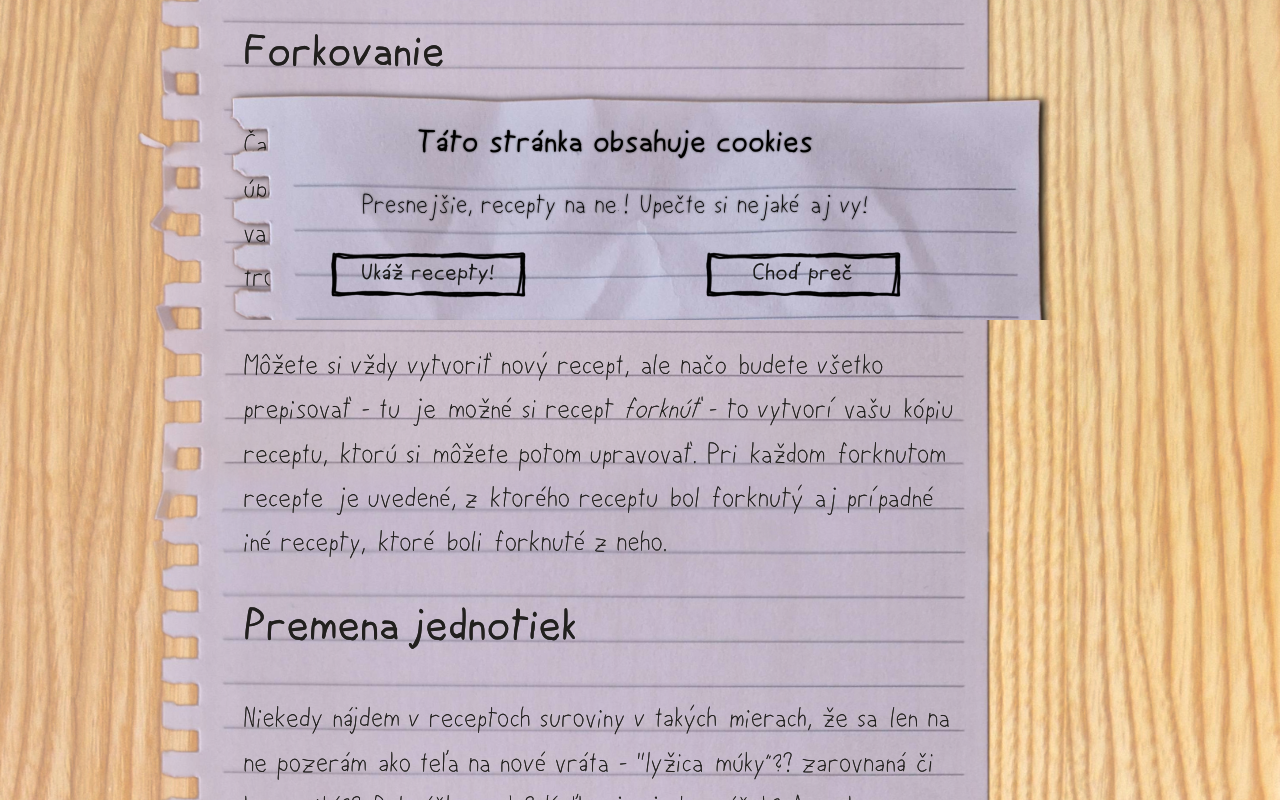
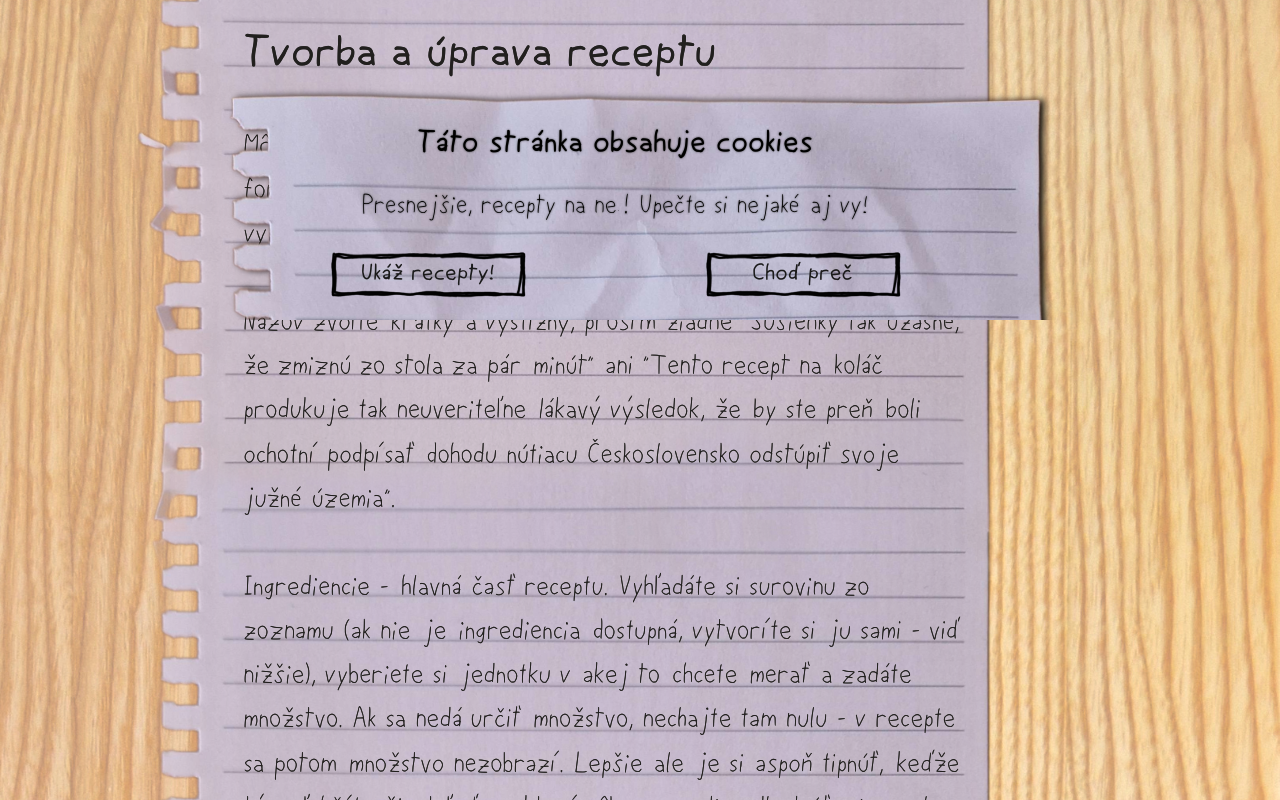
Before and after one commit to cxivo/kyberkucharka, a React (Vite) app in the folder kyberkucharka-frontend/: page /how-to-use in a window 1280 px wide. Shown: the part 480-1280 px from the top of the page. Built offline with nearby package versions, Linux system fonts and the light colour scheme.

Commit message:
no longer display amount of ingredient if the weight is zero

```diff
--- a/kyberkucharka-frontend/src/recipeComponents/DisplayUsedIngredient.tsx
+++ b/kyberkucharka-frontend/src/recipeComponents/DisplayUsedIngredient.tsx
@@ -43,7 +43,8 @@ export default function DisplayUsedIngredient({
         ) {
           setUsedUnit("tsp");
         } else {
-        setUsedUnit(used_ingredient.ingredient.primary_unit);}
+          setUsedUnit(used_ingredient.ingredient.primary_unit);
+        }
         break;
       case "grams":
         setUsedUnit("g");
@@ -94,6 +95,10 @@ export default function DisplayUsedIngredient({
 
   return (
     <li key={used_ingredient.id}>
+      {used_ingredient.weight === 0 ? (
+        ""
+      ) : (
+        <>
           {roundToAtMostDecimals(
             gramsToAmount(
               used_ingredient.weight * (scale ?? 1),
@@ -123,9 +128,15 @@ export default function DisplayUsedIngredient({
             </select>
           ) : (
             // only grams are available, don't display a select
-        formatAmount(used_ingredient.ingredient, used_ingredient.weight * (scale ?? 1), "g")
+            formatAmount(
+              used_ingredient.ingredient,
+              used_ingredient.weight * (scale ?? 1),
+              "g"
+            )
           )}
           {" - "}
+        </>
+      )}
       {used_ingredient.ingredient.name}
     </li>
   );
--- a/kyberkucharka-frontend/src/recipeComponents/EditableIngredient.tsx
+++ b/kyberkucharka-frontend/src/recipeComponents/EditableIngredient.tsx
@@ -38,7 +38,7 @@ export default function EditableIngredient({
         <input
           className="p-like"
           type="number"
-          step={0.05}
+          step={0.01}
           min={0}
           autoFocus
           value={used_ingredient.weight === 0? "" : roundToAtMostDecimals(gramsToAmount(
--- a/kyberkucharka-frontend/src/staticPages/HowToUse.tsx
+++ b/kyberkucharka-frontend/src/staticPages/HowToUse.tsx
@@ -13,6 +13,19 @@ export default function HowToUse() {
             recepty, tak zas taký šokantný zážitok Kyberkuchárka nebude. Viete
             si čítať/vytvárať/upravovať recepty, vyhľadávať. Predsa sme sem
             primiešali aj nejaké iné dobroty:
+          </p>
+          <h2>Tvorba a úprava receptu</h2>
+          <p>Môžete si vytvoriť nový recept, upraviť svoj existujúci alebo forknúť si niečí recept (viď nižšie).
+            Pri tvorbe receptu nemusíte vyplniť všetko - hlavný je názov, ingrediencie a tagy.
+            </p>
+          <p>
+            Názov zvoľte krátky a výstižný,
+            prosím žiadne "Sušienky tak úžasné, že zmiznú zo stola za pár minút" ani "Tento recept na koláč produkuje tak neuveriteľne
+            lákavý výsledok, že by ste preň boli ochotní podpísať dohodu nútiacu Československo odstúpiť svoje južné územia".
+          </p>
+          <p>Ingrediencie - hlavná časť receptu. Vyhľadáte si surovinu zo zoznamu (ak nie je ingrediencia dostupná, vytvoríte si ju sami - viď nižšie),
+            vyberiete si jednotku v akej to chcete merať a zadáte množstvo. Ak sa nedá určiť množstvo, nechajte tam nulu - v recepte sa potom množstvo
+            nezobrazí. Lepšie ale je si aspoň tipnúť, keďže tým uľahčíte život ľuďom, ktorí vôbec nevedia odhadnúť miery ale chcú sa tiež najesť.
           </p>
           <h2>Forkovanie</h2>
           <p>
```
Lines whose indentation alone changed are shown as unchanged.
